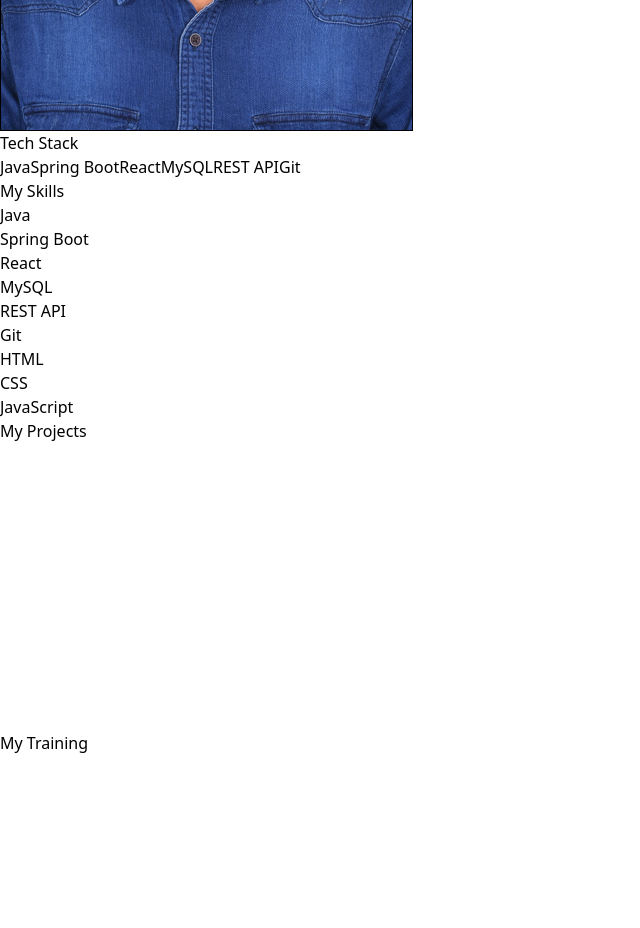
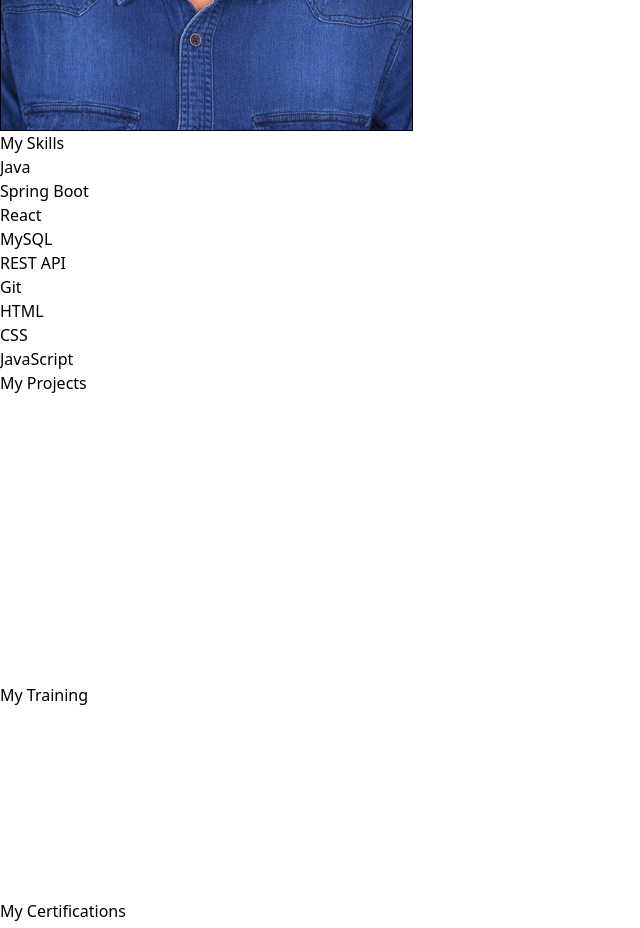
Before and after one commit to Md-Mohseen-Ali/portfolio-frontend, a React app: page / in a window 1280 px wide. Shown: the part 880-1808 px from the top of the page, without its empty margins (0-640 px from the left). Built offline with nearby package versions, Linux system fonts and the light colour scheme; the HTML template or start-up script is replaced by a standard one.

Commit message:
Update About.jsx

```diff
--- a/src/sections/About.jsx
+++ b/src/sections/About.jsx
@@ -117,36 +117,7 @@ function About() {
             <div className="absolute inset-0 -z-10 bg-indigo-500/20 blur-2xl rounded-2xl"></div>
           </motion.div>
 
-          {/* 🔥 FLOATING CARD */}
-          <motion.div
-            initial={{ opacity: 0, y: 50 }}
-            whileInView={{ opacity: 1, y: 0 }}
-            transition={{ duration: 0.8 }}
-            className="absolute bottom-[-40px] backdrop-blur-xl bg-white/10 border border-indigo-400/20 rounded-2xl p-5 shadow-xl"
-          >
-            <h3 className="text-sm font-semibold mb-3 text-indigo-300 text-center">
-              Tech Stack
-            </h3>
 
-            <div className="flex flex-wrap gap-2 justify-center">
-              {[
-                "Java",
-                "Spring Boot",
-                "React",
-                "MySQL",
-                "REST API",
-                "Git",
-              ].map((skill, index) => (
-                <motion.span
-                  key={index}
-                  whileHover={{ scale: 1.15 }}
-                  className="px-3 py-1 rounded-md bg-indigo-500/20 border border-indigo-400/40 text-xs text-white"
-                >
-                  {skill}
-                </motion.span>
-              ))}
-            </div>
-          </motion.div>
 
         </div>
 
```
